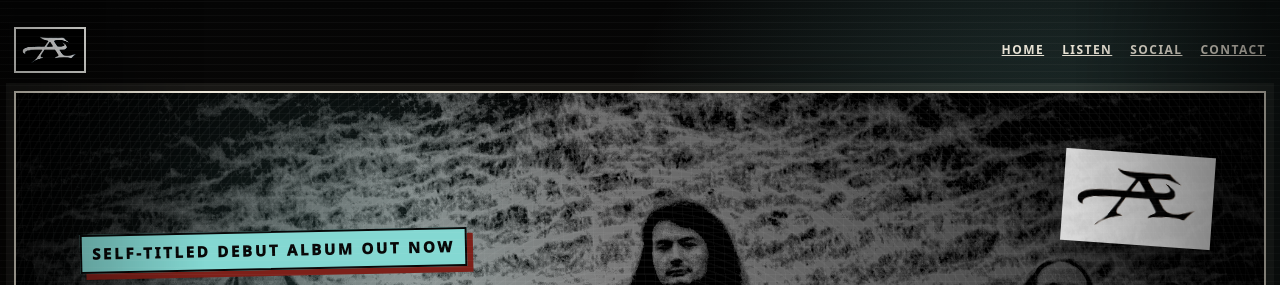
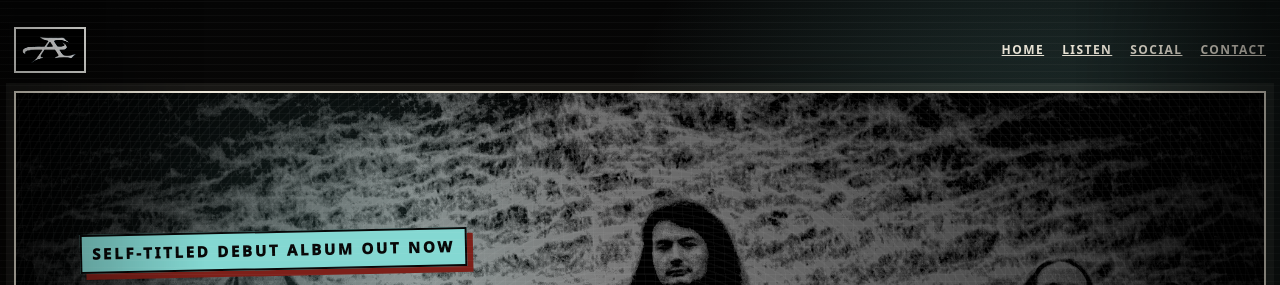
Before and after one commit to thesifter/after-expiry-site, a website: page album.html in a window 1280 px wide. Shown: the top 285 px of the page. Drawn offline with Linux system fonts and the light colour scheme; a web font is replaced by a local one.

Commit message:
Remove album hero sigil overlay

```diff
--- a/album.html
+++ b/album.html
@@ -299,18 +299,6 @@
           );
       }
 
-      .poster-mark {
-        position: absolute;
-        right: clamp(16px, 4vw, 52px);
-        top: clamp(18px, 5vw, 60px);
-        z-index: 2;
-        width: clamp(86px, 12vw, 150px);
-        opacity: 0.8;
-        transform: rotate(4deg);
-        filter: invert(1) contrast(1.4)
-          drop-shadow(0 12px 20px rgba(0, 0, 0, 0.65));
-      }
-
       .poster-copy {
         position: relative;
         z-index: 2;
@@ -568,12 +556,6 @@
             );
         }
 
-        .poster-mark {
-          top: 18px;
-          right: 14px;
-          width: 82px;
-        }
-
         .poster-copy {
           min-height: 0;
           padding: 0 18px 28px;
@@ -632,11 +614,6 @@
               alt="After Expiry band photo in black and white"
             />
           </div>
-          <img
-            class="poster-mark"
-            src="assets/img/brand/ae-sigil-white-on-black.jpg"
-            alt=""
-          />
           <div class="poster-copy">
             <p class="stamp">Self-titled debut album out now</p>
             <h1>After Expiry</h1>
```
